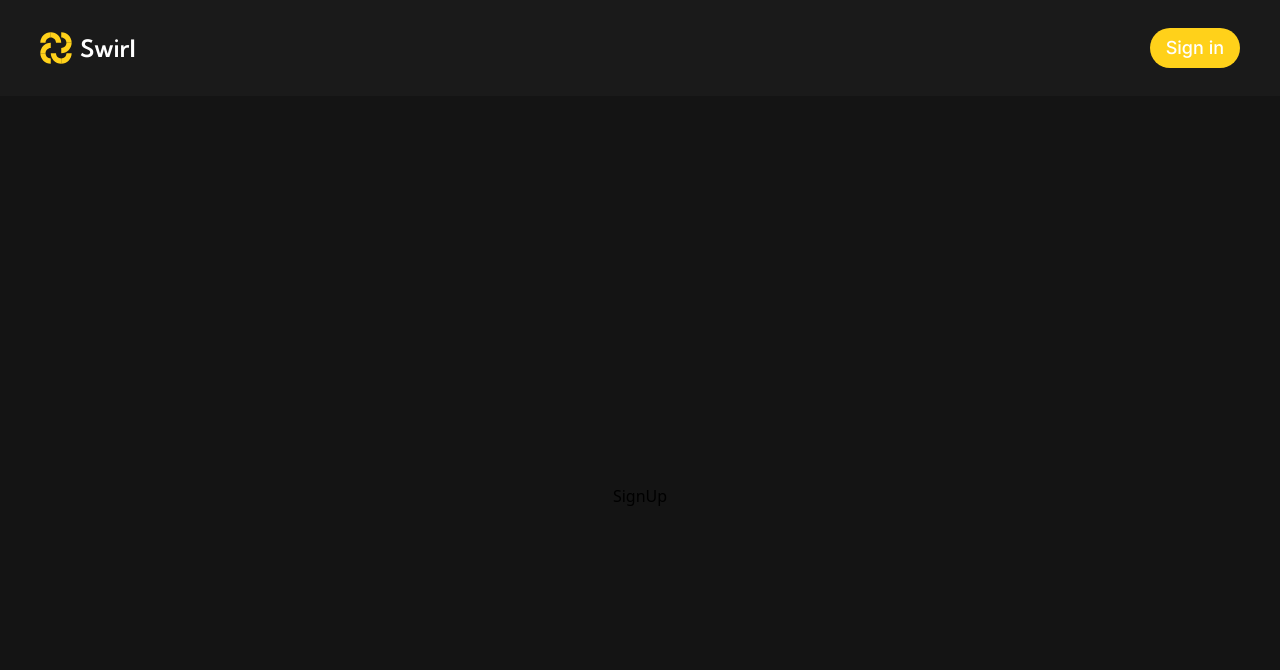
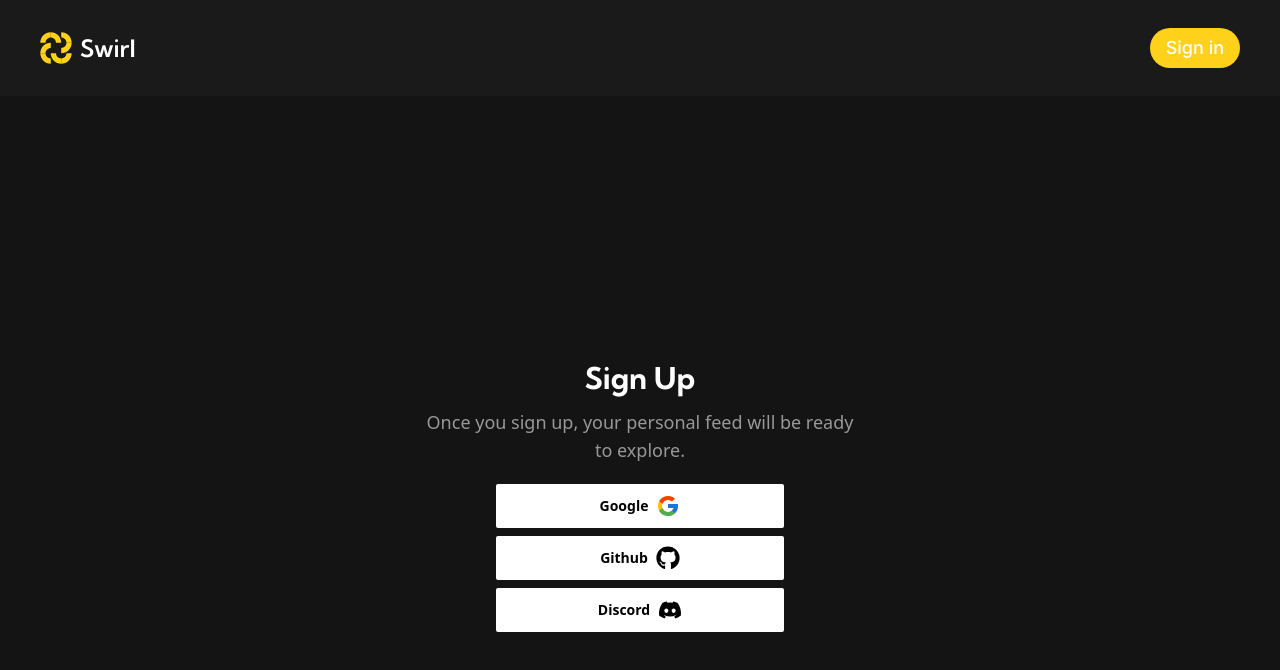
Before and after one commit to AbassKoyang/swirl, a React (Vite) app: page /onboarding/signup in a window 1280 px wide. Shown: the top 670 px of the page. Built offline with nearby package versions, Linux system fonts and the light colour scheme.

Commit message:
create signup buttons for different providers

```diff
--- /dev/null
+++ b/config/supabase.js
@@ -0,0 +1,6 @@
+import { createClient } from '@supabase/supabase-js';
+
+const supabaseUrl = import.meta.env.VITE_REACT_APP_SUPABASE_URL
+const supabaseKey = import.meta.env.VITE_REACT_APP_SUPABASE_ANON_KEY
+const supabase = createClient(supabaseUrl, supabaseKey);
+export default supabase;
--- a/package.json
+++ b/package.json
@@ -10,8 +10,12 @@
     "preview": "vite preview"
   },
   "dependencies": {
+    "@supabase/auth-ui-react": "^0.4.7",
+    "@supabase/auth-ui-shared": "^0.1.8",
+    "@supabase/supabase-js": "^2.39.7",
     "react": "^18.2.0",
     "react-dom": "^18.2.0",
+    "react-icons": "^5.0.1",
     "react-router-dom": "^6.22.0"
   },
   "devDependencies": {
--- a/src/components/SignUpButton.jsx
+++ b/src/components/SignUpButton.jsx
@@ -1,7 +1,7 @@
 
 const SignUpButton = ({text, icon}) => {
   return (
-    <button className="flex items-center gap-2 px-3 py-2 bg-[#FFD11A] rounded-sm text-white">
+    <button className="w-full flex items-center justify-center gap-2 px-5 py-2.5 bg-white rounded-sm text-black text-sm font-bold">
         <p>{text}</p>
         {icon}
     </button>
--- a/src/pages/SignUp.jsx
+++ b/src/pages/SignUp.jsx
@@ -1,8 +1,19 @@
-import React from 'react'
+import SignUpButton from "../components/SignUpButton";
+import { FcGoogle } from "react-icons/fc";
+import { FaDiscord, FaGithub } from "react-icons/fa";
+
 
 const SignUp = () => {
   return (
-    <div>SignUp</div>
+    <secion className="px-5 w-full bg-[#141414] flex flex-col justify-center items-center h-screen">
+      <h1 className="text-3xl font-bold font-kumbh text-white">Sign Up</h1>
+      <p className="text-lg text-[#98989A] font-normal max-w-md mt-3 text-center">Once you sign up, your personal feed will be ready to explore.</p>
+      <div className="w-full max-w-72 flex flex-col gap-2 mt-5">
+        <SignUpButton text='Google' icon={<FcGoogle className="size-6" />} />
+        <SignUpButton text='Github' icon={<FaGithub className="size-6" />} />
+        <SignUpButton text='Discord' icon={<FaDiscord className="size-6" />} />
+      </div>
+    </secion>
   )
 }
 
```
Also changed, not shown: 2 other files (tests, documents, lock files or other folders).
